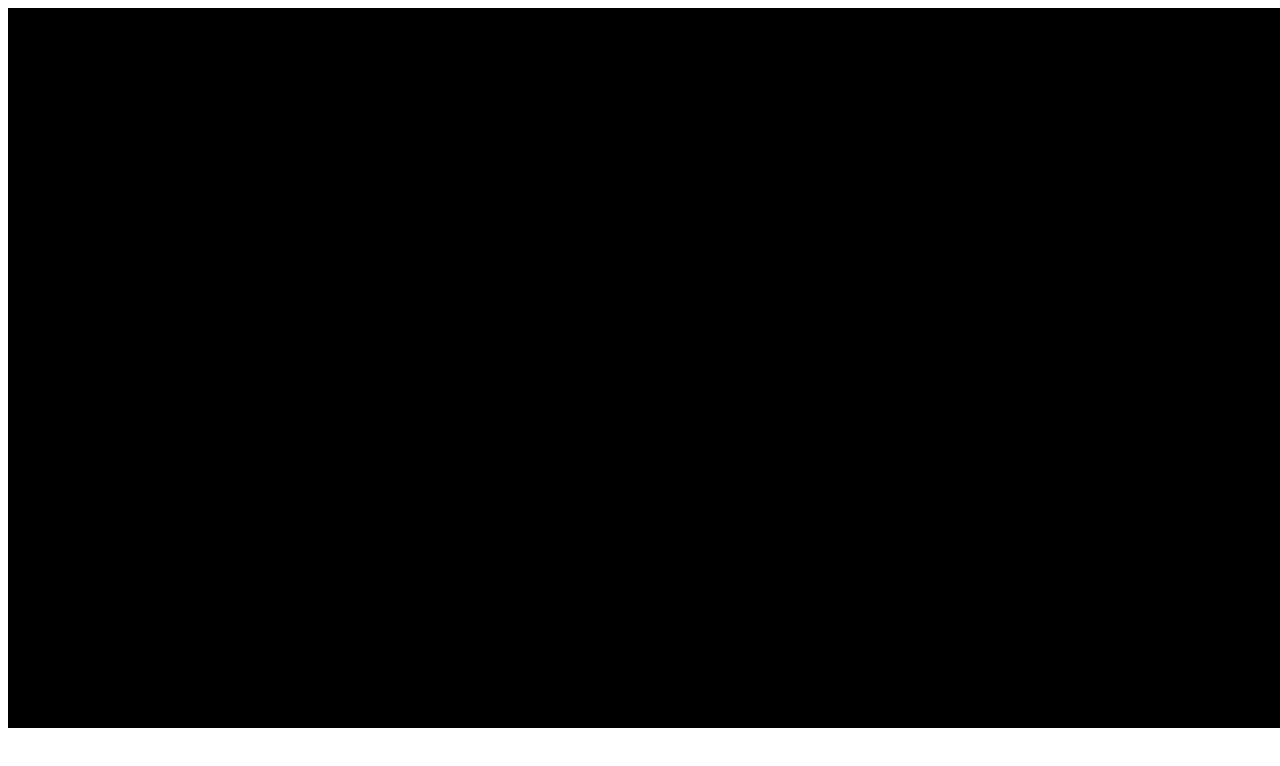
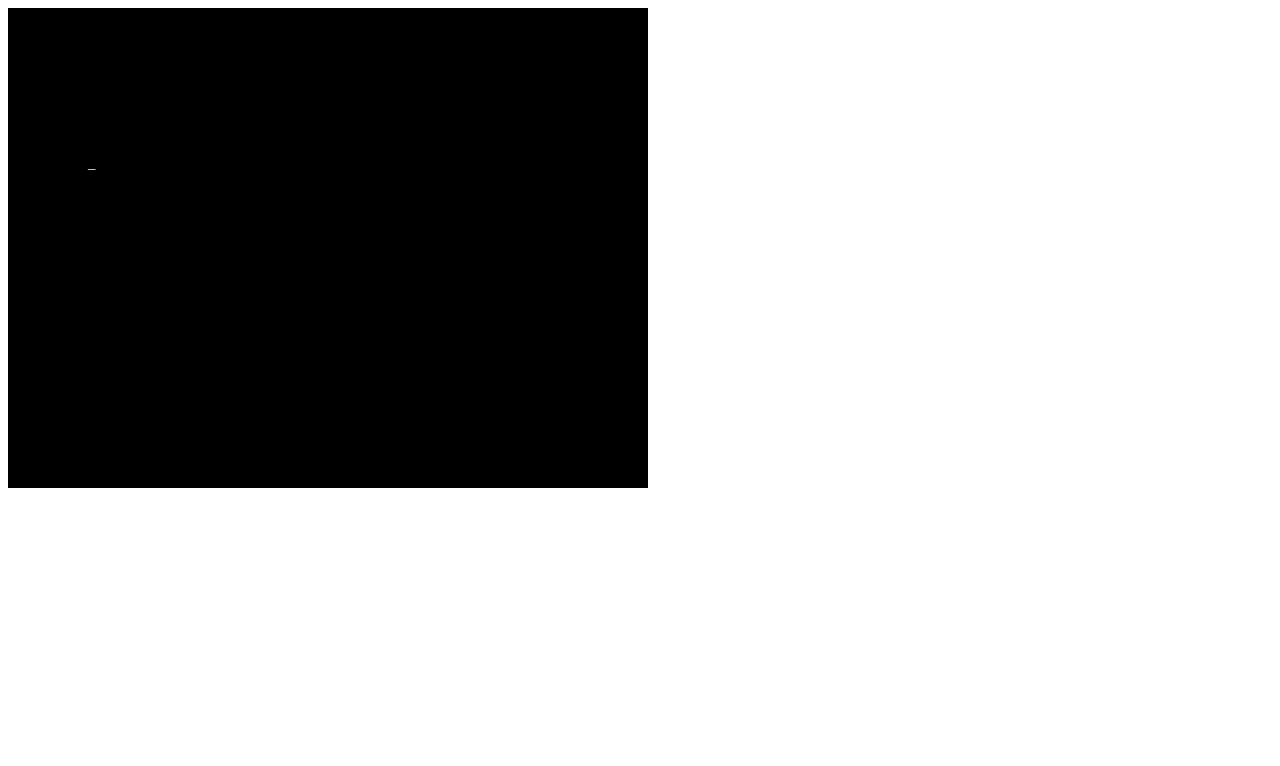
Before and after one commit to fionnfuchs/ascii-canvas-js, a plain HTML site: page index.html in a window 1280 px wide. Drawn offline with Linux system fonts and the light colour scheme.

Commit message:
Added draw functionality and map

```diff
--- a/ascii-canvas.js
+++ b/ascii-canvas.js
@@ -1,3 +1,30 @@
+var fsize = 15;
+
+var canvaswidth = 640;
+var canvasheight = 480;
+
+var asciimap = {
+	width: Math.floor(canvaswidth/fsize),
+	height: Math.floor(canvasheight/fsize) - 1,
+	map: [[]],
+
+  put: function(char, x, y) {
+      this.map[[x, y]] = char;
+  },
+
+  get: function(x,y) {
+    return this.map[[x, y]];
+  },
+
+	init: function() {
+		for (var x = 0; x <= this.width; x++) {
+			for (var y = 0; y <= this.height; y++) {
+				this.map[[x, y]] = null;
+			}
+		}
+	}
+};
+
 window.onload = function() {
 	c = document.getElementById('ascii-canvas');
 	cc = c.getContext('2d');
@@ -7,7 +34,7 @@ window.onload = function() {
 };
 
 function init() {
-
+  asciimap.init();
 }
 
 function update() {
@@ -17,4 +44,19 @@ function update() {
 function render() {
 	cc.fillStyle = 'black';
 	cc.fillRect(0, 0, c.width, c.height);
+
+  asciimap.put('_', 5, 10)
+  renderMap(asciimap);
 }
+
+function renderMap(map) {
+  cc.font = "15px Courier New monospace";
+  cc.fillStyle = 'white';
+  for(var y = 0; y <= map.height; y++) {
+    for(var x = 0; x <= map.width; x++) {
+      if(map.map[[x, y]] != null) {
+        cc.fillText(map.map[[x, y]], x*fsize + 5, y*fsize + 10);
+      }
+    }
+  }
+}
--- a/index.html
+++ b/index.html
@@ -8,7 +8,7 @@
 	<title>Document</title>
 </head>
 <body>
-	<canvas id="ascii-canvas" width="1280" height="720"></canvas>
+	<canvas id="ascii-canvas" width="640" height="480"></canvas>
 	<script type="text/javascript" src="ascii-canvas.js"></script>
 </body>
 </html>
--- a/style.css
+++ b/style.css
@@ -1,3 +1,5 @@
+@import url('https://fonts.googleapis.com/css?family=Ubuntu+Mono');
+
 #gc {
 	margin: auto;
 	padding: 0;
```
